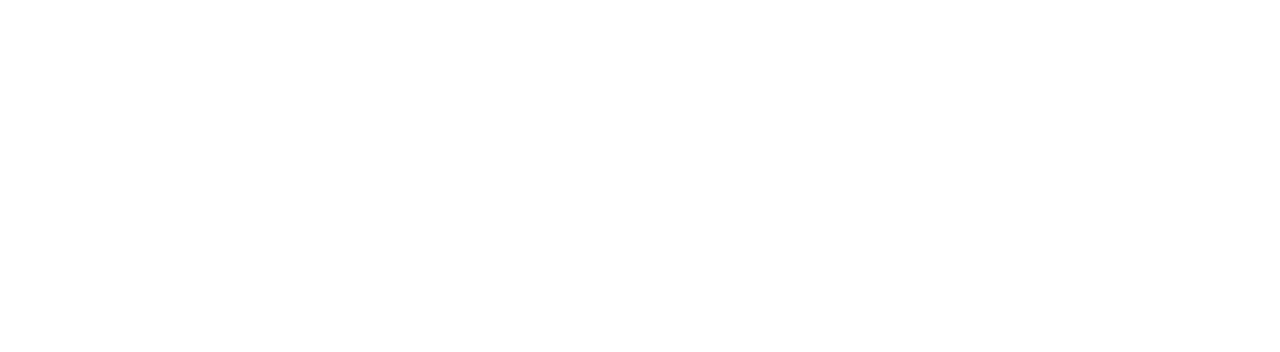
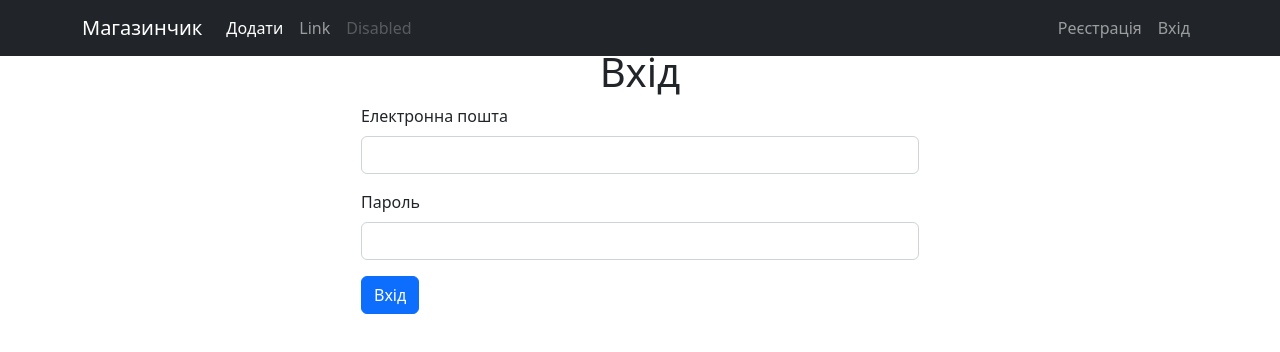
Before and after one commit to novakvova/Laravel_PHP_PV122, a React (Create React App) app in the folder my-app/: page /login in a window 1280 px wide. Before the commit this address had no page. Shown: the top 352 px of the page. Built offline with nearby package versions, Linux system fonts and the light colour scheme.

Commit message:
Add auth Page

```diff
--- a/my-app/src/App.tsx
+++ b/my-app/src/App.tsx
@@ -5,6 +5,7 @@
 import CategoryCreatePage from './components/category/create/CategoryCreatePage';
 import { Route, Routes } from 'react-router-dom';
 import DefaultLayout from './components/containers/default/DefaultLayout';
+import LoginPage from './components/auth/login/LoginPage';
 
 function App() {
   return (
@@ -13,6 +14,7 @@
         <Route path="/" element={<DefaultLayout/>}>
           <Route index element={<HomePage />} />
           <Route path="categories/create" element={<CategoryCreatePage />} />
+          <Route path="login" element={<LoginPage />} />
         </Route>
       </Routes>
     </>
--- /dev/null
+++ b/my-app/src/components/auth/login/LoginPage.tsx
@@ -0,0 +1,104 @@
+import { useNavigate } from "react-router-dom";
+import { ILogin } from "./types";
+import * as yup from "yup";
+import { useFormik } from "formik";
+import classNames from "classnames";
+import http from "../../../http";
+import { useState } from "react";
+
+const LoginPage = () => {
+  const navigator = useNavigate();
+
+  const initValues: ILogin = {
+    email: "",
+    password: "",
+  };
+  const [message, setMessage] = useState<string>("");
+
+  const createSchema = yup.object({
+    email: yup
+      .string()
+      .required("Вкажіть назву")
+      .email("Пошта вказана не вірно"),
+    password: yup.string().required("Вкажіть опис"),
+  });
+
+  const onSubmitFormikData = async (values: ILogin) => {
+    try {
+        console.log("Formik send data", values);
+        const result = await http.post("api/auth/login", values);
+        setMessage("");
+        console.log("Auth is good", result);
+        navigator("/");
+    }
+    catch(error) {
+        setMessage("Дані вказано не вірно!");
+        //alert("Вхід не успішний");
+        console.log("Error auth", error);
+    }
+  }
+
+  const formik = useFormik({
+    initialValues: initValues,
+    validationSchema: createSchema,
+    onSubmit: onSubmitFormikData,
+  });
+
+  const {values, errors, touched, handleSubmit, handleChange} = formik;
+
+  return (
+    <>
+      <h1 className="text-center">Вхід</h1>
+
+      <form className="col-md-6 offset-md-3" onSubmit={handleSubmit}>
+      {message && (
+        <div className="alert alert-danger" role="alert">
+          {message}
+        </div>
+      )}
+        <div className="mb-3">
+          <label htmlFor="email" className="form-label">
+            Електронна пошта
+          </label>
+          <input
+            type="text"
+            className={classNames("form-control", {
+              "is-invalid": errors.email && touched.email,
+            })}
+            id="email"
+            name="email"
+            value={values.email}
+            onChange={handleChange}
+          />
+          {errors.email && touched.email && (
+            <div className="invalid-feedback">{errors.email}</div>
+          )}
+        </div>
+
+        <div className="mb-3">
+          <label htmlFor="password" className="form-label">
+            Пароль
+          </label>
+          <input
+            type="password"
+            className={classNames("form-control", {
+              "is-invalid": errors.password && touched.password,
+            })}
+            id="password"
+            name="password"
+            value={values.password}
+            onChange={handleChange}
+          />
+          {errors.password && touched.password && (
+            <div className="invalid-feedback">{errors.password}</div>
+          )}
+        </div>
+
+        <button type="submit" className="btn btn-primary">
+          Вхід
+        </button>
+      </form>
+    </>
+  );
+};
+export default LoginPage;
--- /dev/null
+++ b/my-app/src/components/auth/login/types.ts
@@ -0,0 +1,4 @@
+export interface ILogin {
+    email: string,
+    password: string
+}
--- a/my-app/src/components/containers/default/DefaultHeader.tsx
+++ b/my-app/src/components/containers/default/DefaultHeader.tsx
@@ -37,17 +37,18 @@
                   <a className="nav-link disabled">Disabled</a>
                 </li>
               </ul>
-              <form className="d-flex" role="search">
-                <input
-                  className="form-control me-2"
-                  type="search"
-                  placeholder="Search"
-                  aria-label="Search"
-                />
-                <button className="btn btn-outline-success" type="submit">
-                  Search
-                </button>
-              </form>
+              <ul className="navbar-nav ">
+                <li className="nav-item">
+                  <Link className="nav-link" aria-current="page" to="/register">
+                    Реєстрація
+                  </Link>
+                </li>
+                <li className="nav-item">
+                  <Link className="nav-link" aria-current="page" to="/login">
+                    Вхід
+                  </Link>
+                </li>
+              </ul>
             </div>
           </div>
         </nav>
```
